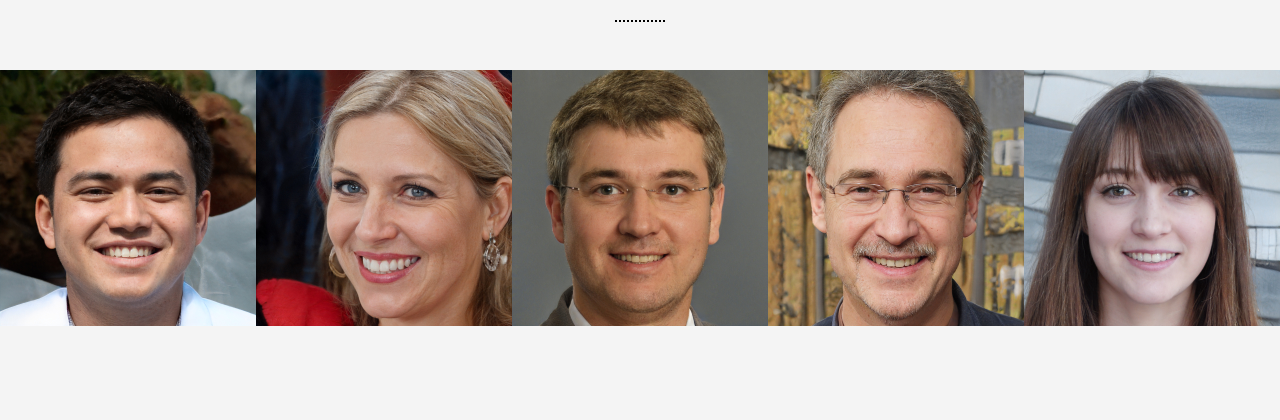
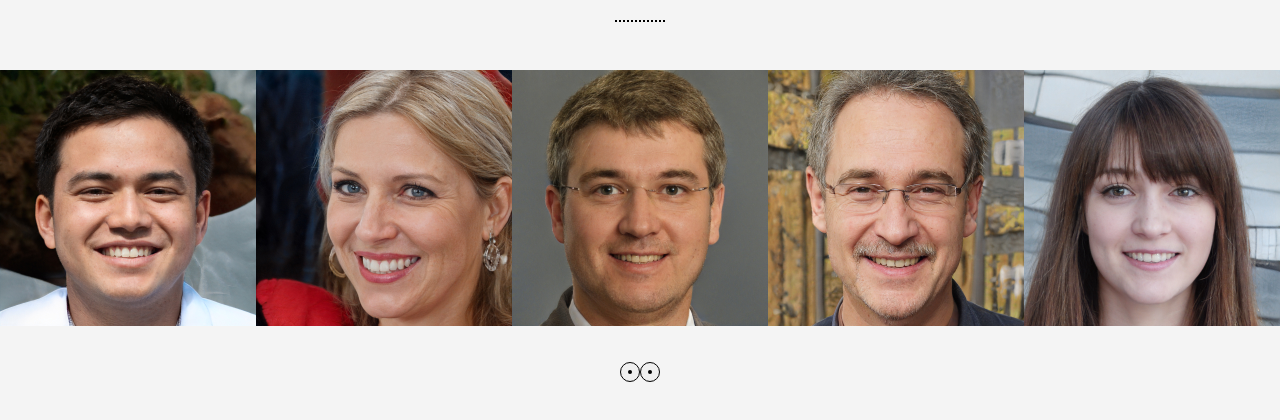
Before and after one commit to SharjeelSIqbal/headwire-assessment, a React (Create React App) app: page / in a window 1280 px wide. Shown: the part 1861-2281 px from the top of the page. Built offline with nearby package versions, Linux system fonts and the light colour scheme; a web font is replaced by a local one.

Commit message:
made carousel switch when the circle button is clicked

```diff
--- a/src/components/team/team-container.jsx
+++ b/src/components/team/team-container.jsx
@@ -1,17 +1,33 @@
 import TeamMember from './team-member'
 import team from '../sample.json'
-
-
-
-const sampleTeam = [team[0], team[1], team[2], team[3], team[4]]
+import { useState } from 'react'
 
 const TeamContainer = () => {
-  return(
-    <>
-    <div className="w-100 team-container row-center mtb-container">
-      {sampleTeam.map(member => <TeamMember member={member} />)}
+  const [ currentTeam, setCurrentTeam ] = useState(0);
+  const handleChange = (e) => {
+    if(e.target.value > team.length){
+      setCurrentTeam(team.length)
+    } else {
+      setCurrentTeam(e.target.value)
+    }
+  }
+
+  return (
+    <div className="column-center w-100 team-container mtb-container">
+      <div className='row-center'>
+        {team
+          .slice(currentTeam, currentTeam + 5)
+          .map((member, index) => <TeamMember key={`${member.first_name} ${member.last_name}`} member={member} />)}
+      </div>
+      <div className='row-center g-pt5 mtb-2'>
+        {team.slice(0, Math.ceil(team.length / 5)).map((element, index) => (
+          <button onClick={handleChange} key={index * 5} value={index * 5} className='circle p-0 m-0 circle-transparent-active row-center relative'>
+            <span className='circle-center circle' />
+          </button>
+          )
+        )}
+      </div>
     </div>
-    </>
     )
 }
 
--- a/src/components/team/team-member.jsx
+++ b/src/components/team/team-member.jsx
@@ -12,7 +12,7 @@ const TeamMember = ({ member }) => {
               <h2 className='m-0'><AiOutlinePlus /></h2>
           </div>
           <div className='member-job-title row-center'>
-            <BracketHeading className='job-title-font white-text'> {member.job_title} </BracketHeading>
+            <BracketHeading className='roboto job-title-size white-text'> {member.job_title.toUpperCase()} </BracketHeading>
           </div>
         </div>
         </div>
--- a/src/css/layout.css
+++ b/src/css/layout.css
@@ -53,6 +53,10 @@
   margin: 0;
 }
 
+.p-0 {
+  padding: 0;
+}
+
 .ptb-2 {
   padding: 2rem 0;
 }
@@ -63,6 +67,10 @@
 
 .m-center {
   margin: 0 auto;
+}
+
+.m-true-center {
+  margin: auto auto;
 }
 
 .pt-half {
@@ -149,6 +157,10 @@
 
 .justify-self-end {
   justify-self: end;
+}
+
+.g-pt25 {
+  gap: 0.25rem;
 }
 
 .g-1 {
@@ -265,6 +277,24 @@ width: 25%;
   border-radius: 50%;
 }
 
+.circle-transparent-active {
+  width: 20px;
+  height: 20px;
+  fill: transparent;
+  border: 1px solid black;
+}
+
+.circle-transparent-inactive {
+  width: 20px;
+  height: 20px;
+}
+
+.circle-center {
+  height: 4px;
+  width: 4px;
+  background-color: black;
+}
+
 /* General Styling */
 
 .relative {
--- a/src/css/team.css
+++ b/src/css/team.css
@@ -19,8 +19,9 @@
   left: 0;
 }
 
-.job-title-font {
-  font-size: 18px;
+.job-title-size {
+  font-size: 13px;
+  letter-spacing: 1px;
 }
 
 
```
